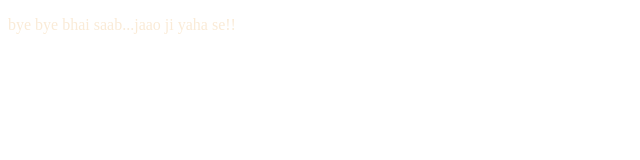
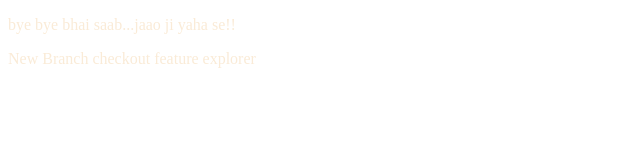
Before and after one commit to KumarSonu01/Git-local-repo, a plain HTML site: page index.html in a window 1280 px wide. Shown: the whole page, without its empty margins (0-640 px from the left). Drawn offline with Linux system fonts and the light colour scheme.

Commit message:
Added a new feature

```diff
--- a/index.html
+++ b/index.html
@@ -8,5 +8,6 @@
 </head>
 <body>
     <p>bye bye bhai saab...jaao ji yaha se!!</p>
+    <p>New Branch checkout feature explorer</p>
 </body>
 </html>
```
